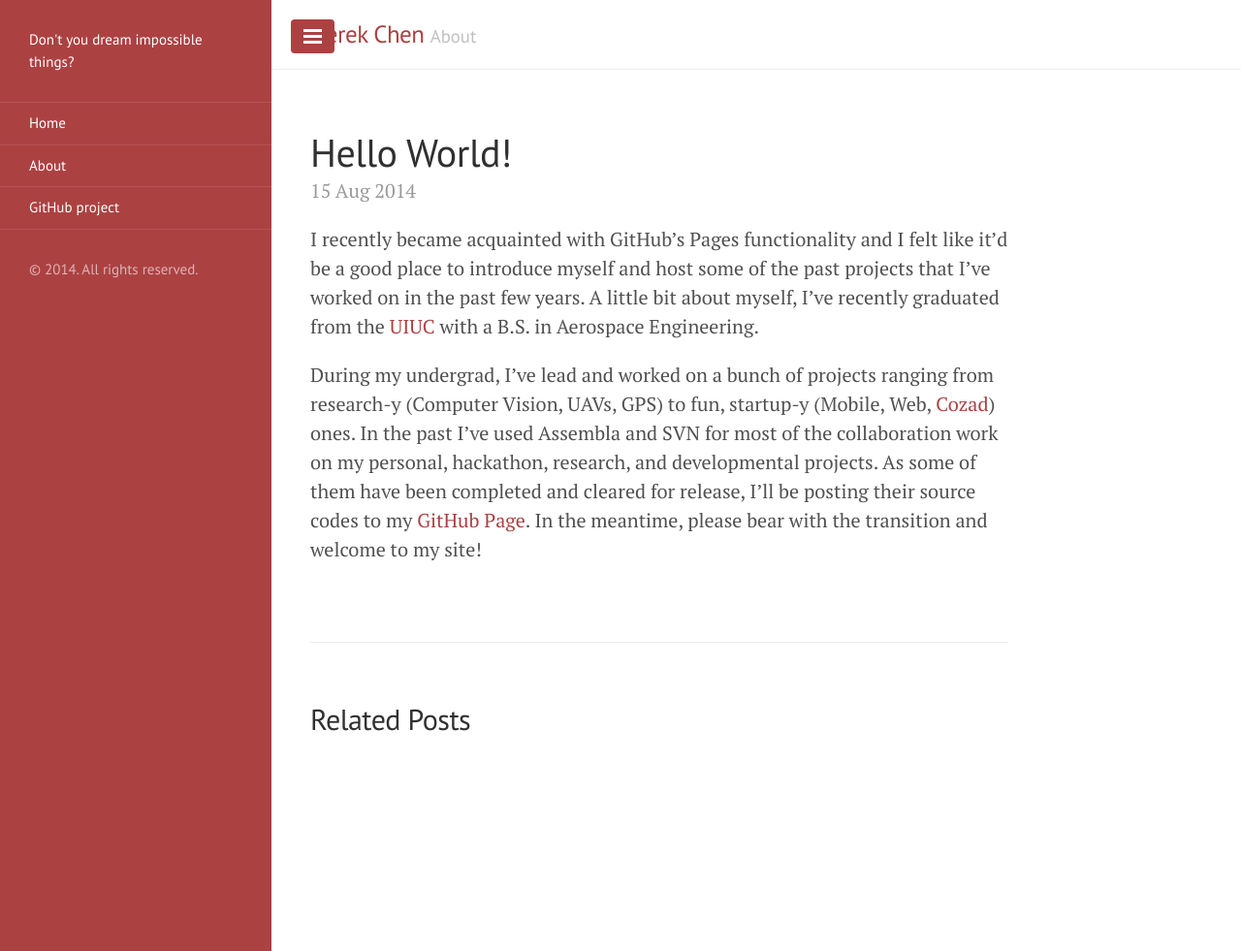
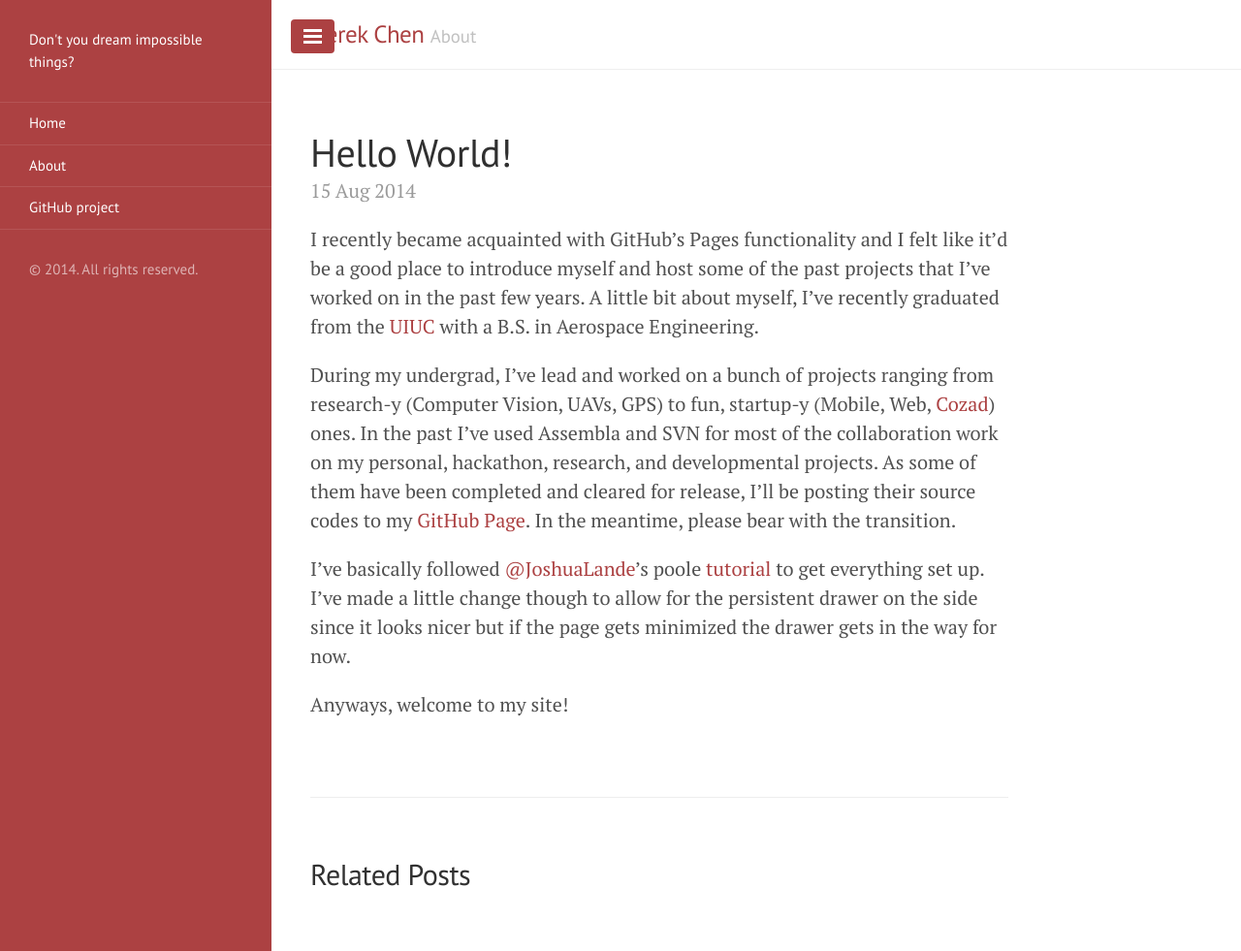
Before and after one commit to derektrc/derektrc.github.io, a Jekyll site: the page built from _posts/2014-08-15-Intro.md, in a window 1280 px wide and 981 px high. Shown: the whole window at 97% size. Built offline with Jekyll 4.4.1, drawn with Linux system fonts in a browser that asks for light colours; Markdown is read by kramdown in place of the engine named in the settings.

Commit message:
Update 2014-08-15-Intro.md

```diff
--- a/_posts/2014-08-15-Intro.md
+++ b/_posts/2014-08-15-Intro.md
@@ -5,4 +5,8 @@ title: Hello World!
 
 I recently became acquainted with GitHub's Pages functionality and I felt like it'd be a good place to introduce myself and host some of the past projects that I've worked on in the past few years. A little bit about myself, I've recently graduated from the [UIUC](http://www.illinois.edu) with a B.S. in Aerospace Engineering.
 
-During my undergrad, I've lead and worked on a bunch of projects ranging from research-y (Computer Vision, UAVs, GPS) to fun, startup-y (Mobile, Web, [Cozad](http://tec.illinois.edu/cozad)) ones. In the past I've used Assembla and SVN for most of the collaboration work on my personal, hackathon, research, and developmental projects. As some of them have been completed and cleared for release, I'll be posting their source codes to my [GitHub Page](http://www.github.com/derektrc). In the meantime, please bear with the transition and welcome to my site!
+During my undergrad, I've lead and worked on a bunch of projects ranging from research-y (Computer Vision, UAVs, GPS) to fun, startup-y (Mobile, Web, [Cozad](http://tec.illinois.edu/cozad)) ones. In the past I've used Assembla and SVN for most of the collaboration work on my personal, hackathon, research, and developmental projects. As some of them have been completed and cleared for release, I'll be posting their source codes to my [GitHub Page](http://www.github.com/derektrc). In the meantime, please bear with the transition.
+
+I've basically followed [@JoshuaLande](https://twitter.com/joshualande)'s poole [tutorial](http://joshualande.com/jekyll-github-pages-poole/) to get everything set up. I've made a little change though to allow for the persistent drawer on the side since it looks nicer but if the page gets minimized the drawer gets in the way for now.
+
+Anyways, welcome to my site!
```
